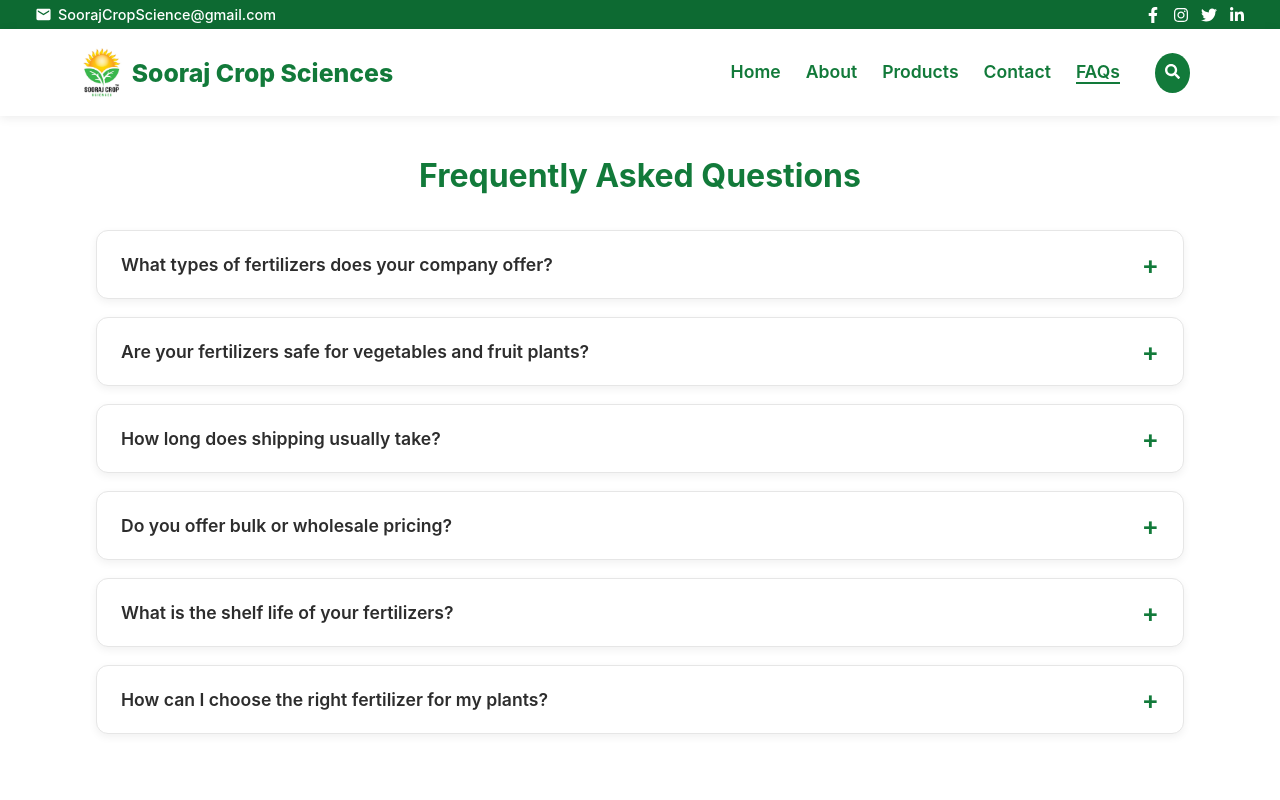
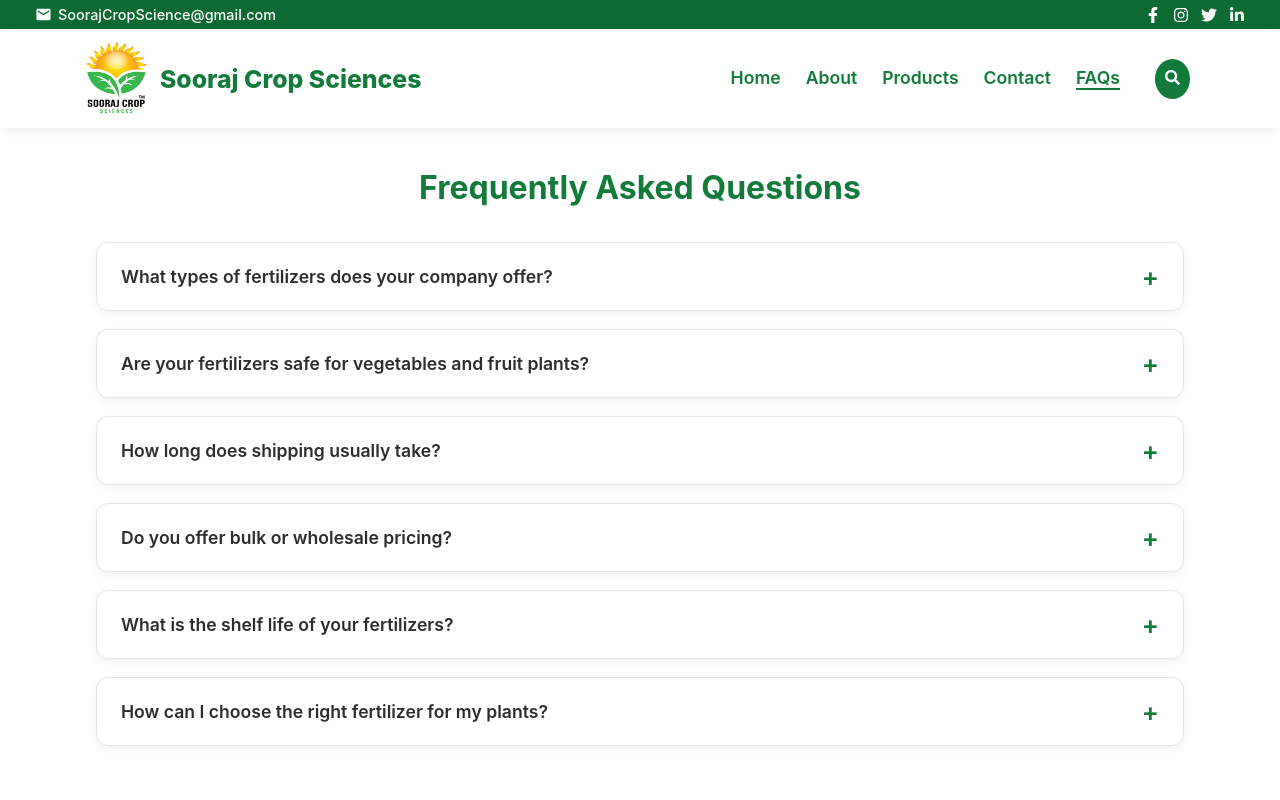
Before and after one commit to iamna122/sooraj-crop-sciences, a React (Create React App) app: page /faqs in a window 1280 px wide. Shown: the top 800 px of the page. Built offline with nearby package versions, Linux system fonts and the light colour scheme; the HTML template or start-up script is replaced by a standard one.

Commit message:
Update Navbar.css

```diff
--- a/src/components/Navbar.css
+++ b/src/components/Navbar.css
@@ -28,7 +28,8 @@
 }
 
 .nav-logo {
-  height: 50px;
+  height: 75px;
+  width: 70px;
 }
 
 .nav-title {
```
